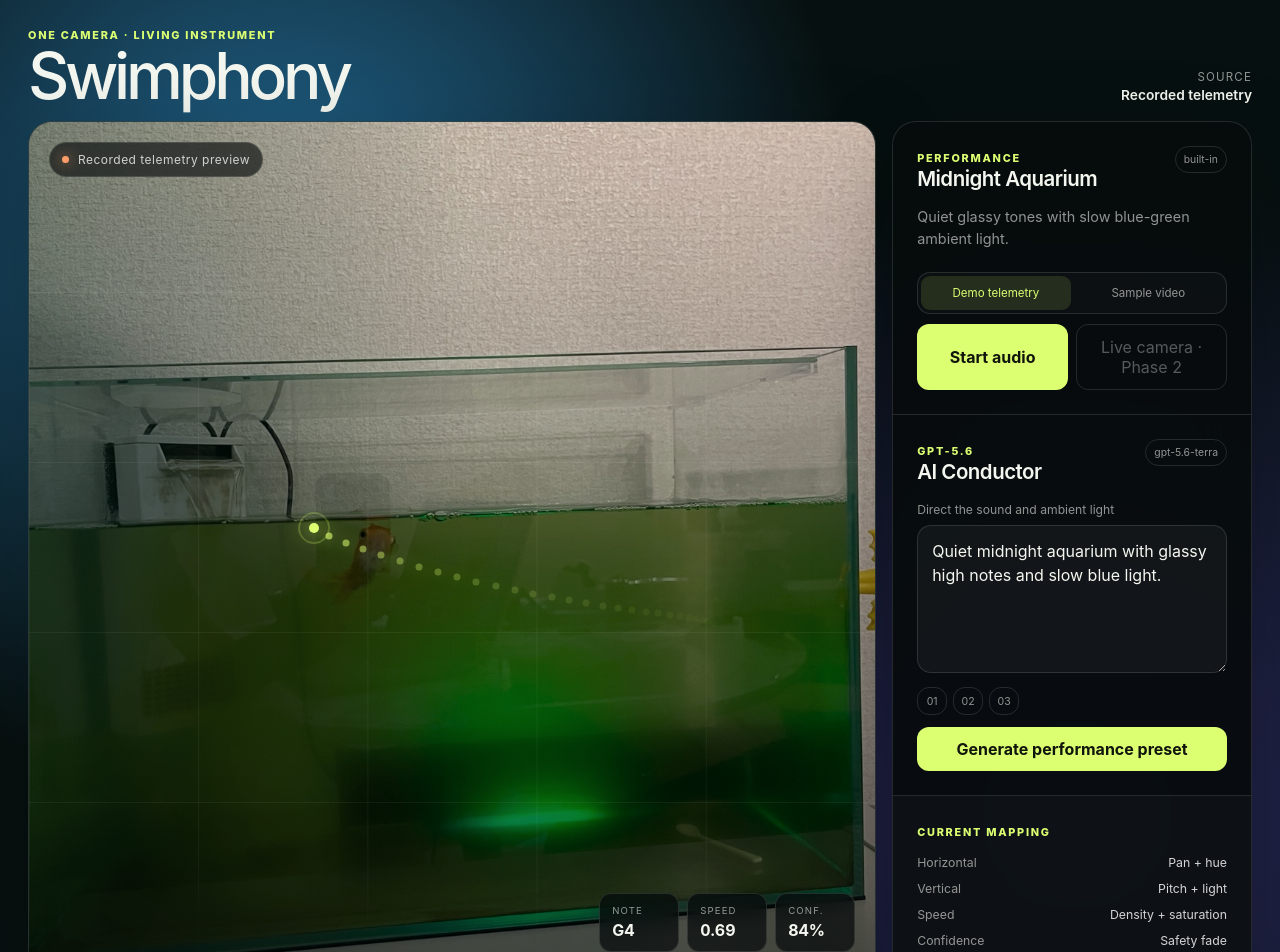
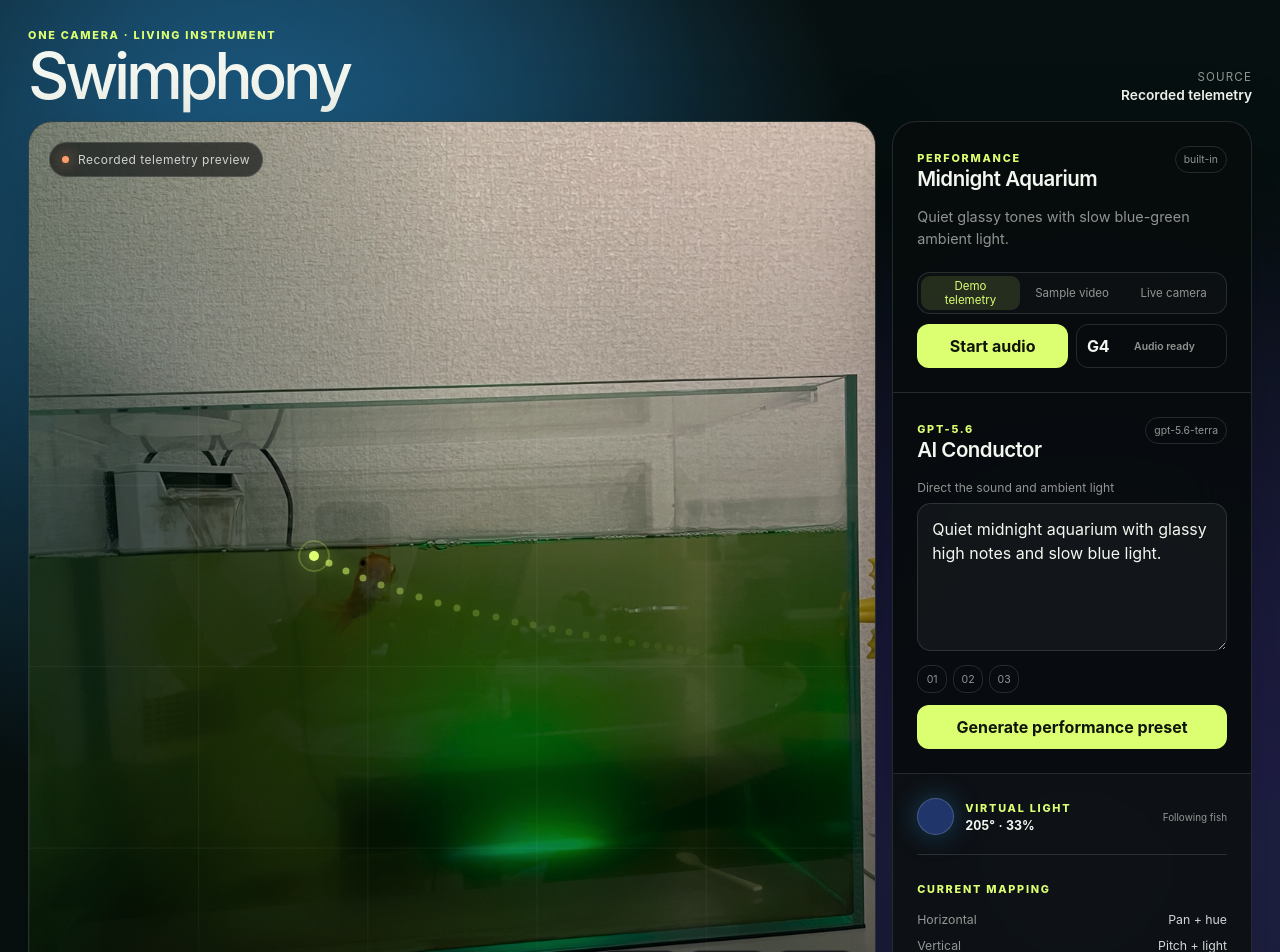
Before and after one commit to tadacid/swimphony, a Next.js app: page / in a window 1280 px wide. Shown: the top 952 px of the page. Built offline with nearby package versions, Linux system fonts and the light colour scheme.

Commit message:
feat: add live camera audio and virtual light

```diff
--- a/src/app/globals.css
+++ b/src/app/globals.css
@@ -40,10 +40,24 @@ button:disabled {
 }
 
 .app-shell {
+  position: relative;
+  isolation: isolate;
   min-height: 100vh;
   padding: 28px;
   background-color: #071010;
   background-blend-mode: screen;
+}
+
+.virtual-light-wash {
+  position: fixed;
+  inset: 0;
+  z-index: -1;
+  pointer-events: none;
+  background:
+    radial-gradient(circle at 18% 12%, var(--light-primary), transparent 38%),
+    radial-gradient(circle at 86% 82%, var(--light-secondary), transparent 42%);
+  opacity: 0.42;
+  transition: opacity var(--light-transition) ease;
 }
 
 .app-header,
@@ -328,7 +342,7 @@ button:disabled {
 
 .source-switcher {
   display: grid;
-  grid-template-columns: 1fr 1fr;
+  grid-template-columns: repeat(3, 1fr);
   gap: 3px;
   margin: 0 0 10px;
   padding: 3px;
@@ -372,6 +386,39 @@ button:disabled {
   border: 1px solid var(--line);
   background: transparent;
   color: rgba(255, 255, 255, 0.32);
+}
+
+.audio-row {
+  align-items: stretch;
+}
+
+.live-output {
+  display: grid;
+  grid-template-columns: auto 1fr;
+  align-items: center;
+  gap: 10px;
+  padding: 7px 10px;
+  border: 1px solid var(--line);
+  border-radius: 12px;
+  color: var(--muted);
+}
+
+.live-output > span {
+  min-width: 37px;
+  color: var(--ink);
+  font-size: 1rem;
+  font-weight: 680;
+  font-variant-numeric: tabular-nums;
+}
+
+.live-output > strong {
+  font-size: 0.65rem;
+  font-weight: 560;
+}
+
+.live-output[data-active="true"] {
+  border-color: rgba(220, 255, 114, 0.34);
+  color: var(--accent);
 }
 
 .prompt-label {
@@ -430,6 +477,41 @@ textarea:focus {
 
 .compact-section {
   background: rgba(255, 255, 255, 0.018);
+}
+
+.light-now {
+  display: grid;
+  grid-template-columns: auto 1fr auto;
+  align-items: center;
+  gap: 11px;
+  margin: 0 0 22px;
+  padding: 0 0 19px;
+  border-bottom: 1px solid var(--line);
+}
+
+.light-swatch {
+  width: 37px;
+  height: 37px;
+  border: 1px solid rgba(255, 255, 255, 0.18);
+  border-radius: 50%;
+  box-shadow: 0 0 24px color-mix(in srgb, var(--light-primary) 62%, transparent);
+  transition: background-color var(--light-transition) ease;
+}
+
+.light-now .section-kicker {
+  display: block;
+  margin-bottom: 3px;
+}
+
+.light-now strong {
+  display: block;
+  font-size: 0.78rem;
+  font-variant-numeric: tabular-nums;
+}
+
+.light-state {
+  color: var(--muted);
+  font-size: 0.62rem;
 }
 
 .mapping-list {
@@ -616,6 +698,31 @@ textarea:focus {
   background:
     linear-gradient(90deg, rgba(220, 255, 114, 0.025), transparent 42%),
     #07100f;
+}
+
+.camera-device-field {
+  display: grid;
+  grid-template-columns: auto 1fr;
+  align-items: center;
+  gap: 12px;
+}
+
+.camera-device-field > span {
+  color: var(--accent);
+  font-size: 0.58rem;
+  font-weight: 760;
+  letter-spacing: 0.12em;
+}
+
+.camera-device-field select {
+  min-width: 0;
+  padding: 8px 10px;
+  border: 1px solid var(--line);
+  border-radius: 9px;
+  background: #0d1715;
+  color: var(--ink);
+  font: inherit;
+  font-size: 0.7rem;
 }
 
 .calibration-flow {
--- a/src/components/SampleVideoTracker.tsx
+++ b/src/components/SampleVideoTracker.tsx
@@ -29,6 +29,12 @@ type SampleVideoTrackerProps = {
   frame: PerformanceFrame;
   trail: TrailPoint[];
   onFishState: (fish: FishState) => void;
+};
+
+type TrackedMediaProps = SampleVideoTrackerProps & {
+  mediaKind: "sample-video" | "camera";
+  onCameraUnavailable?: (message: string) => void;
+  onCameraReady?: () => void;
 };
 
 function pointFromEvent(event: ReactPointerEvent<HTMLDivElement>): Point {
@@ -67,16 +73,29 @@ function drawMask(
   context.putImageData(image, 0, 0);
 }
 
-export function SampleVideoTracker({
+function cameraFailureMessage(error: unknown): string {
+  if (error instanceof DOMException && error.name === "NotAllowedError") {
+    return "Camera permission was denied. Recorded telemetry is running instead.";
+  }
+  if (error instanceof DOMException && error.name === "NotFoundError") {
+    return "No camera was found. Recorded telemetry is running instead.";
+  }
+  return "The camera could not start. Recorded telemetry is running instead.";
+}
+
+function TrackedMedia({
   fish,
   frame,
   trail,
   onFishState,
-}: SampleVideoTrackerProps) {
+  mediaKind,
+  onCameraUnavailable,
+  onCameraReady,
+}: TrackedMediaProps) {
   const videoRef = useRef<HTMLVideoElement | null>(null);
   const analysisCanvasRef = useRef<HTMLCanvasElement | null>(null);
   const maskCanvasRef = useRef<HTMLCanvasElement | null>(null);
-  const trackerRef = useRef(new CanvasFishTracker());
+  const trackerRef = useRef(new CanvasFishTracker(mediaKind));
   const dragStartRef = useRef<Point | null>(null);
   const latestResultRef = useRef<TrackingFrame | null>(null);
   const [roi, setRoi] = useState<AquariumRoi>(DEFAULT_AQUARIUM_ROI);
@@ -87,9 +106,58 @@ export function SampleVideoTracker({
   const [videoReady, setVideoReady] = useState(false);
   const [showMask, setShowMask] = useState(true);
   const [candidateCount, setCandidateCount] = useState(0);
+  const [cameraDevices, setCameraDevices] = useState<MediaDeviceInfo[]>([]);
+  const [selectedDeviceId, setSelectedDeviceId] = useState("");
   const [message, setMessage] = useState(
     "Drag a box around the inside of the aquarium.",
   );
+
+  useEffect(() => {
+    if (mediaKind !== "camera") return;
+    let cancelled = false;
+    let stream: MediaStream | null = null;
+    const videoElement = videoRef.current;
+
+    async function startCamera() {
+      try {
+        stream = await navigator.mediaDevices.getUserMedia({
+          audio: false,
+          video: selectedDeviceId
+            ? { deviceId: { exact: selectedDeviceId } }
+            : { facingMode: "environment" },
+        });
+        if (cancelled) {
+          stream.getTracks().forEach((track) => track.stop());
+          return;
+        }
+
+        const video = videoElement;
+        if (!video) return;
+        video.srcObject = stream;
+        await video.play();
+        const devices = (await navigator.mediaDevices.enumerateDevices()).filter(
+          (device) => device.kind === "videoinput",
+        );
+        if (cancelled) return;
+        setCameraDevices(devices);
+        const activeDeviceId = stream.getVideoTracks()[0]?.getSettings().deviceId;
+        if (!selectedDeviceId && activeDeviceId) setSelectedDeviceId(activeDeviceId);
+        setVideoReady(true);
+        setMessage("Camera ready. Drag a box around the aquarium interior.");
+        onCameraReady?.();
+      } catch (error) {
+        console.error(error);
+        if (!cancelled) onCameraUnavailable?.(cameraFailureMessage(error));
+      }
+    }
+
+    void startCamera();
+    return () => {
+      cancelled = true;
+      stream?.getTracks().forEach((track) => track.stop());
+      if (videoElement) videoElement.srcObject = null;
+    };
+  }, [mediaKind, onCameraReady, onCameraUnavailable, selectedDeviceId]);
 
   const processCurrentFrame = useCallback(
     (timestamp: number, activeProfile: ColorProfile) => {
@@ -129,7 +197,10 @@ export function SampleVideoTracker({
         !video.ended &&
         now - lastTrackedAt >= TRACKING_TUNING.trackingIntervalMs
       ) {
-        processCurrentFrame(video.currentTime * 1000, profile);
+        processCurrentFrame(
+          mediaKind === "camera" ? performance.now() : video.currentTime * 1000,
+          profile,
+        );
         lastTrackedAt = now;
       }
       animationFrame = requestAnimationFrame(tick);
@@ -137,7 +208,7 @@ export function SampleVideoTracker({
 
     animationFrame = requestAnimationFrame(tick);
     return () => cancelAnimationFrame(animationFrame);
-  }, [processCurrentFrame, profile, tracking]);
+  }, [mediaKind, processCurrentFrame, profile, tracking]);
 
   useEffect(() => {
     const video = videoRef.current;
@@ -177,7 +248,10 @@ export function SampleVideoTracker({
     trackerRef.current.reset();
     setProfile(sampled);
     setInteraction("idle");
-    processCurrentFrame(video.currentTime * 1000, sampled);
+    processCurrentFrame(
+      mediaKind === "camera" ? performance.now() : video.currentTime * 1000,
+      sampled,
+    );
     setMessage("Color captured. Check the mask, then confirm and start tracking.");
   }
 
@@ -241,6 +315,7 @@ export function SampleVideoTracker({
   function handleVideoReady() {
     const video = videoRef.current;
     if (!video) return;
+    if (mediaKind === "camera") return;
     setVideoReady(true);
     video.pause();
     if (video.duration > 4) video.currentTime = 3;
@@ -253,19 +328,20 @@ export function SampleVideoTracker({
   }
 
   const marker = pointFromRoi({ x: fish.x, y: fish.y }, roi);
+  const sourceLabel = mediaKind === "camera" ? "Live camera" : "Sample video";
 
   return (
-    <section className="aquarium-card sample-video-card" aria-label="Sample video tracker">
+    <section className="aquarium-card sample-video-card" aria-label={`${sourceLabel} tracker`}>
       <div className="sample-video-frame">
         <video
           ref={videoRef}
-          src="/demo/goldfish-demo.mp4"
+          src={mediaKind === "sample-video" ? "/demo/goldfish-demo.mp4" : undefined}
           playsInline
           muted
           preload="auto"
-          onLoadedData={handleVideoReady}
-          onSeeked={handleSeeked}
-          onEnded={handleVideoEnded}
+          onLoadedData={mediaKind === "sample-video" ? handleVideoReady : undefined}
+          onSeeked={mediaKind === "sample-video" ? handleSeeked : undefined}
+          onEnded={mediaKind === "sample-video" ? handleVideoEnded : undefined}
         />
         <canvas ref={maskCanvasRef} className="tracking-mask" aria-hidden="true" />
         <div
@@ -331,9 +407,10 @@ export function SampleVideoTracker({
 
         <div className="stage-label sample-stage-label">
           <span className="status-dot" data-active={fish.detected && tracking} />
-          {tracking ? "Sample video · tracking" : "Sample video · calibration"}
+          {sourceLabel} · {tracking ? "tracking" : "calibration"}
         </div>
 
+        {mediaKind === "sample-video" ? (
           <div className="video-time-controls">
             <button type="button" onClick={() => seekBy(-2)} disabled={!videoReady}>
               −2s
@@ -342,9 +419,29 @@ export function SampleVideoTracker({
               +2s
             </button>
           </div>
+        ) : null}
       </div>
 
       <div className="tracking-console">
+        {mediaKind === "camera" ? (
+          <label className="camera-device-field">
+            <span>CAMERA</span>
+            <select
+              value={selectedDeviceId}
+              onChange={(event) => {
+                setTracking(false);
+                trackerRef.current.reset();
+                setSelectedDeviceId(event.target.value);
+              }}
+            >
+              {cameraDevices.map((device, index) => (
+                <option key={device.deviceId} value={device.deviceId}>
+                  {device.label || `Camera ${index + 1}`}
+                </option>
+              ))}
+            </select>
+          </label>
+        ) : null}
         <div className="calibration-flow" aria-label="Tracking calibration">
           <button
             type="button"
@@ -410,3 +507,16 @@ export function SampleVideoTracker({
     </section>
   );
 }
+
+export function SampleVideoTracker(props: SampleVideoTrackerProps) {
+  return <TrackedMedia {...props} mediaKind="sample-video" />;
+}
+
+export function LiveCameraTracker(
+  props: SampleVideoTrackerProps & {
+    onCameraUnavailable: (message: string) => void;
+    onCameraReady: () => void;
+  },
+) {
+  return <TrackedMedia {...props} mediaKind="camera" />;
+}
--- a/src/components/SwimphonyConsole.tsx
+++ b/src/components/SwimphonyConsole.tsx
@@ -7,7 +7,10 @@ import {
   AquariumStage,
   type TrailPoint,
 } from "@/components/AquariumStage";
-import { SampleVideoTracker } from "@/components/SampleVideoTracker";
+import {
+  LiveCameraTracker,
+  SampleVideoTracker,
+} from "@/components/SampleVideoTracker";
 import { ToneEngine } from "@/lib/audio/tone-engine";
 import { virtualLightStyle } from "@/lib/lighting/virtual-light";
 import { DEFAULT_PRESET } from "@/lib/performance/default-preset";
@@ -29,7 +32,13 @@ type PresetResponse = {
   warning?: string;
 };
 
-type ActiveSource = "sample-telemetry" | "sample-video";
+type ActiveSource = "sample-telemetry" | "sample-video" | "camera";
+
+const SOURCE_LABELS: Record<ActiveSource, string> = {
+  "sample-telemetry": "Recorded telemetry",
+  "sample-video": "Sample video",
+  camera: "Live camera",
+};
 
 export function SwimphonyConsole() {
   const [fish, setFish] = useState<FishState>(() => simulateFishState(0));
@@ -127,16 +136,32 @@ export function SwimphonyConsole() {
   }
 
   function selectSource(nextSource: ActiveSource) {
+    engineRef.current?.silence();
     setSource(nextSource);
     setTrail([]);
     if (nextSource === "sample-telemetry") {
       setFish(simulateFishState(0));
       setMessage("Recorded telemetry is running.");
     } else {
-      setFish({ ...EMPTY_FISH_STATE, source: "sample-video" });
-      setMessage("Sample video ready for aquarium and fish calibration.");
+      setFish({ ...EMPTY_FISH_STATE, source: nextSource });
+      setMessage(
+        nextSource === "camera"
+          ? "Requesting camera access…"
+          : "Sample video ready for aquarium and fish calibration.",
+      );
     }
   }
+
+  const handleCameraUnavailable = useCallback((reason: string) => {
+    setSource("sample-telemetry");
+    setTrail([]);
+    setFish(simulateFishState(0));
+    setMessage(reason);
+  }, []);
+
+  const handleCameraReady = useCallback(() => {
+    setMessage("Live camera is ready for aquarium and fish calibration.");
+  }, []);
 
   async function generatePreset() {
     setGenerating(true);
@@ -171,6 +196,7 @@ export function SwimphonyConsole() {
 
   return (
     <main className="app-shell" style={virtualLightStyle(frame.light)}>
+      <div className="virtual-light-wash" aria-hidden="true" />
       <header className="app-header">
         <div>
           <p className="eyebrow">ONE CAMERA · LIVING INSTRUMENT</p>
@@ -178,7 +204,7 @@ export function SwimphonyConsole() {
         </div>
         <div className="header-status">
           <span>Source</span>
-          <strong>{source === "sample-video" ? "Sample video" : "Recorded telemetry"}</strong>
+          <strong>{SOURCE_LABELS[source]}</strong>
         </div>
       </header>
 
@@ -189,6 +215,15 @@ export function SwimphonyConsole() {
             frame={frame}
             trail={trail}
             onFishState={acceptFishState}
+          />
+        ) : source === "camera" ? (
+          <LiveCameraTracker
+            fish={fish}
+            frame={frame}
+            trail={trail}
+            onFishState={acceptFishState}
+            onCameraUnavailable={handleCameraUnavailable}
+            onCameraReady={handleCameraReady}
           />
         ) : (
           <AquariumStage fish={fish} frame={frame} trail={trail} />
@@ -220,15 +255,23 @@ export function SwimphonyConsole() {
               >
                 Sample video
               </button>
+              <button
+                type="button"
+                data-active={source === "camera"}
+                onClick={() => selectSource("camera")}
+              >
+                Live camera
+              </button>
             </div>
 
-            <div className="button-row">
+            <div className="button-row audio-row">
               <button className="primary-button" onClick={toggleAudio} type="button">
                 {audioActive ? "Stop audio" : "Start audio"}
               </button>
-              <button className="secondary-button" disabled type="button">
-                Live camera · Phase 2
-              </button>
+              <div className="live-output" data-active={audioActive}>
+                <span>{frame.note ?? "—"}</span>
+                <strong>{audioActive ? "Audio live" : "Audio ready"}</strong>
+              </div>
             </div>
           </section>
 
@@ -276,6 +319,19 @@ export function SwimphonyConsole() {
           </section>
 
           <section className="panel-section compact-section">
+            <div className="light-now">
+              <div
+                className="light-swatch"
+                style={{
+                  backgroundColor: `hsl(${frame.light.hue} ${frame.light.saturation}% ${frame.light.brightness}%)`,
+                }}
+              />
+              <div>
+                <span className="section-kicker">VIRTUAL LIGHT</span>
+                <strong>{Math.round(frame.light.hue)}° · {Math.round(frame.light.brightness)}%</strong>
+              </div>
+              <span className="light-state">{fish.detected ? "Following fish" : "Neutral fade"}</span>
+            </div>
             <span className="section-kicker">CURRENT MAPPING</span>
             <dl className="mapping-list">
               <div>
--- a/src/lib/audio/tone-engine.ts
+++ b/src/lib/audio/tone-engine.ts
@@ -7,6 +7,8 @@ type TonePolySynth = import("tone").PolySynth;
 type TonePanner = import("tone").Panner;
 type ToneFilter = import("tone").Filter;
 type ToneReverb = import("tone").Reverb;
+type ToneGain = import("tone").Gain;
+type ToneSynth = import("tone").Synth;
 
 export class ToneEngine {
   private tone: ToneRuntime | null = null;
@@ -14,6 +16,10 @@ export class ToneEngine {
   private panner: TonePanner | null = null;
   private filter: ToneFilter | null = null;
   private reverb: ToneReverb | null = null;
+  private gain: ToneGain | null = null;
+  private accentSynth: ToneSynth | null = null;
+  private latestFrame: PerformanceFrame | null = null;
+  private schedulerId: ReturnType<typeof setInterval> | null = null;
   private lastNoteAt = 0;
   private started = false;
   private currentPreset: PerformancePreset | null = null;
@@ -34,6 +40,7 @@ export class ToneEngine {
       rolloff: -24,
     });
     const panner = new Tone.Panner(0);
+    const gain = new Tone.Gain(0);
     const synth = new Tone.PolySynth(Tone.Synth, {
       oscillator: { type: preset.synth.oscillator },
       envelope: {
@@ -42,19 +49,29 @@ export class ToneEngine {
       },
       volume: -10,
     });
+    const accentSynth = new Tone.Synth({
+      oscillator: { type: "triangle" },
+      envelope: { attack: 0.015, decay: 0.12, sustain: 0, release: 0.3 },
+      volume: -18,
+    });
 
     synth.connect(filter);
+    accentSynth.connect(filter);
     filter.connect(reverb);
     reverb.connect(panner);
-    panner.toDestination();
+    panner.connect(gain);
+    gain.toDestination();
 
     this.tone = Tone;
     this.synth = synth;
     this.panner = panner;
     this.filter = filter;
     this.reverb = reverb;
+    this.gain = gain;
+    this.accentSynth = accentSynth;
     this.started = true;
     this.applyPreset(preset);
+    this.schedulerId = setInterval(() => this.scheduleNote(), 50);
   }
 
   applyPreset(preset: PerformancePreset): void {
@@ -74,10 +91,23 @@ export class ToneEngine {
       return;
     }
 
-    this.panner?.pan.rampTo(frame.pan, 0.12);
-    this.filter?.frequency.rampTo(frame.filterHz, 0.18);
+    this.latestFrame = frame;
+    this.panner?.pan.rampTo(frame.pan, 0.18);
+    this.filter?.frequency.rampTo(frame.filterHz, 0.24);
+    this.gain?.gain.rampTo(frame.velocity > 0 ? 1 : 0, frame.velocity > 0 ? 0.2 : 0.9);
+  }
 
-    if (!frame.note || frame.velocity <= 0) {
+  private scheduleNote(): void {
+    const frame = this.latestFrame;
+
+    if (
+      !frame ||
+      !frame.note ||
+      frame.velocity <= 0 ||
+      !this.tone ||
+      !this.synth ||
+      !this.currentPreset
+    ) {
       return;
     }
 
@@ -96,21 +126,43 @@ export class ToneEngine {
       this.tone.now(),
       frame.velocity,
     );
+    if (frame.accent) {
+      this.accentSynth?.triggerAttackRelease(
+        frame.note,
+        "16n",
+        this.tone.now() + 0.035,
+        Math.min(0.34, frame.velocity * 0.5),
+      );
+    }
     this.lastNoteAt = nowMs;
   }
 
+  silence(): void {
+    this.latestFrame = null;
+    this.gain?.gain.rampTo(0, 0.35);
+    this.synth?.releaseAll?.();
+    this.accentSynth?.triggerRelease();
+  }
+
   stop(): void {
-    this.synth?.releaseAll?.();
+    if (this.schedulerId) clearInterval(this.schedulerId);
+    this.schedulerId = null;
+    this.silence();
     this.synth?.dispose();
+    this.accentSynth?.dispose();
     this.filter?.dispose();
     this.reverb?.dispose();
     this.panner?.dispose();
+    this.gain?.dispose();
 
     this.synth = null;
     this.filter = null;
     this.reverb = null;
     this.panner = null;
+    this.gain = null;
+    this.accentSynth = null;
     this.tone = null;
+    this.latestFrame = null;
     this.currentPreset = null;
     this.started = false;
   }
--- a/src/lib/lighting/virtual-light.ts
+++ b/src/lib/lighting/virtual-light.ts
@@ -8,7 +8,10 @@ export function virtualLightStyle(light: LightFrame): CSSProperties {
   const secondary = `hsl(${secondaryHue} ${Math.max(20, light.saturation - 16)}% ${Math.max(7, light.brightness - 12)}%)`;
 
   return {
+    "--light-primary": primary,
+    "--light-secondary": secondary,
+    "--light-transition": `${light.transitionMs}ms`,
     backgroundImage: `radial-gradient(circle at 22% 22%, ${primary}, transparent 44%), radial-gradient(circle at 84% 76%, ${secondary}, transparent 48%)`,
     transition: `background-image ${light.transitionMs}ms ease, background-color ${light.transitionMs}ms ease`,
-  };
+  } as CSSProperties;
 }
--- a/src/lib/tracking/canvas-tracker.ts
+++ b/src/lib/tracking/canvas-tracker.ts
@@ -1,4 +1,4 @@
-import type { FishState } from "@/lib/tracking/types";
+import type { FishState, TrackingSource } from "@/lib/tracking/types";
 import {
   confidenceFromScores,
   holdLostFish,
@@ -136,6 +136,8 @@ export class CanvasFishTracker {
   private previousFish: FishState | undefined;
   private missedFrames = 0;
 
+  constructor(private readonly source: TrackingSource = "sample-video") {}
+
   reset(): void {
     this.previousLuma = null;
     this.previousFish = undefined;
@@ -245,7 +247,12 @@ export class CanvasFishTracker {
     const best = candidates[0];
     if (!best || best.score < 0.36) {
       this.missedFrames += 1;
-      const fish = holdLostFish(this.previousFish, timestamp, this.missedFrames);
+      const fish = holdLostFish(
+        this.previousFish,
+        timestamp,
+        this.missedFrames,
+        this.source,
+      );
       this.previousFish = fish;
       return {
         fish,
@@ -269,6 +276,7 @@ export class CanvasFishTracker {
       confidence,
       timestamp,
       this.previousFish,
+      this.source,
     );
     this.previousFish = fish;
 
--- a/src/lib/tracking/tracking-math.ts
+++ b/src/lib/tracking/tracking-math.ts
@@ -1,4 +1,4 @@
-import type { FishState } from "@/lib/tracking/types";
+import type { FishState, TrackingSource } from "@/lib/tracking/types";
 import { clamp } from "@/lib/utils/math";
 
 export type Point = { x: number; y: number };
@@ -120,6 +120,7 @@ export function updateFishMotion(
   confidence: number,
   timestamp: number,
   previous?: FishState,
+  source: TrackingSource = "sample-video",
 ): FishState {
   if (!previous || timestamp <= previous.timestamp) {
     return {
@@ -132,7 +133,7 @@ export function updateFishMotion(
       confidence,
       detected: true,
       timestamp,
-      source: "sample-video",
+      source,
     };
   }
 
@@ -158,7 +159,7 @@ export function updateFishMotion(
     confidence,
     detected: true,
     timestamp,
-    source: "sample-video",
+    source,
   };
 }
 
@@ -166,6 +167,7 @@ export function holdLostFish(
   previous: FishState | undefined,
   timestamp: number,
   missedFrames: number,
+  source: TrackingSource = "sample-video",
 ): FishState {
   if (!previous) {
     return {
@@ -178,7 +180,7 @@ export function holdLostFish(
       confidence: 0,
       detected: false,
       timestamp,
-      source: "sample-video",
+      source,
     };
   }
 
@@ -193,6 +195,6 @@ export function holdLostFish(
     detected:
       missedFrames <= TRACKING_TUNING.missedFrameHold && confidence >= 0.35,
     timestamp,
-    source: "sample-video",
+    source,
   };
 }
```
Also changed, not shown: 3 other files (tests, documents, lock files or other folders). Lines whose indentation alone changed are shown as unchanged.
